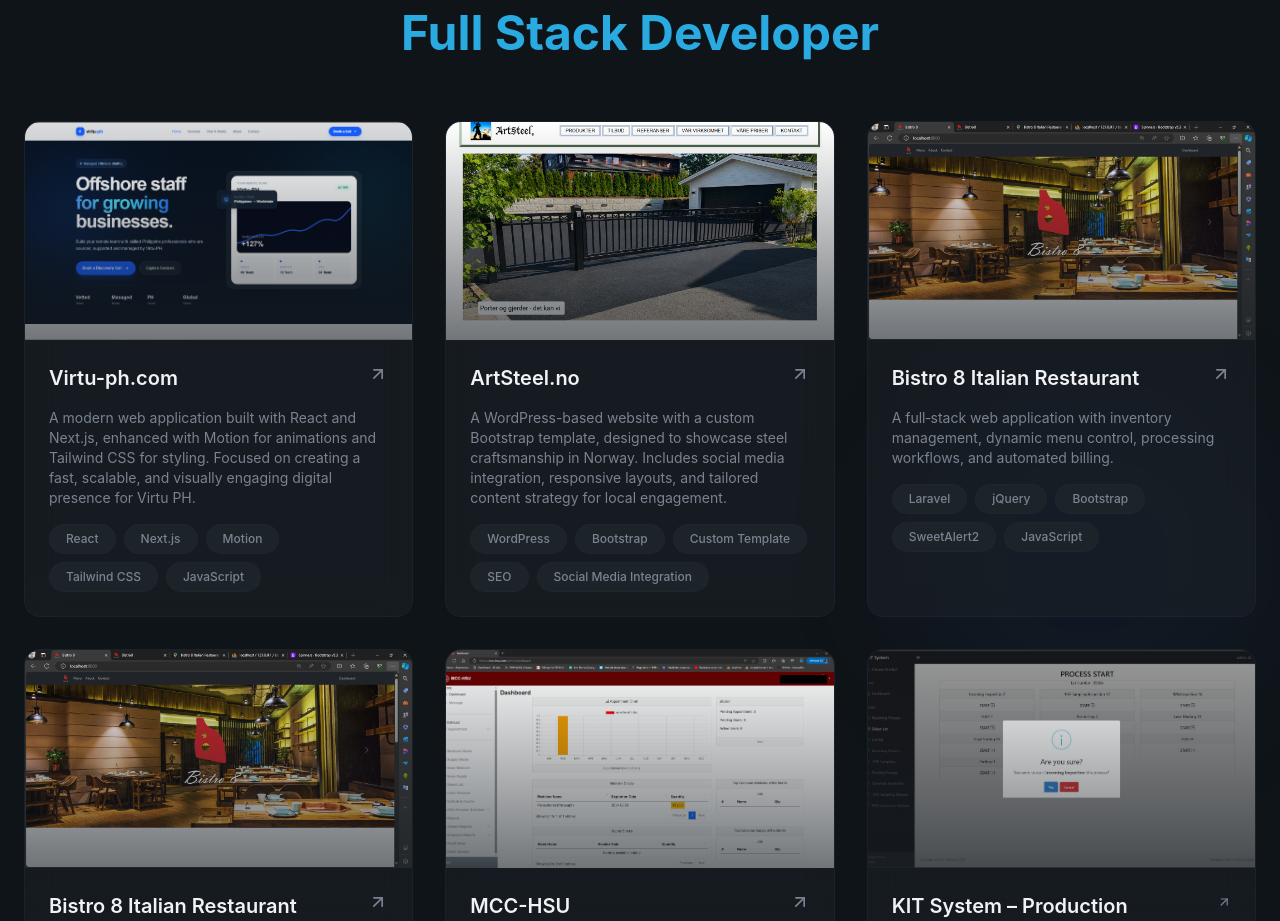
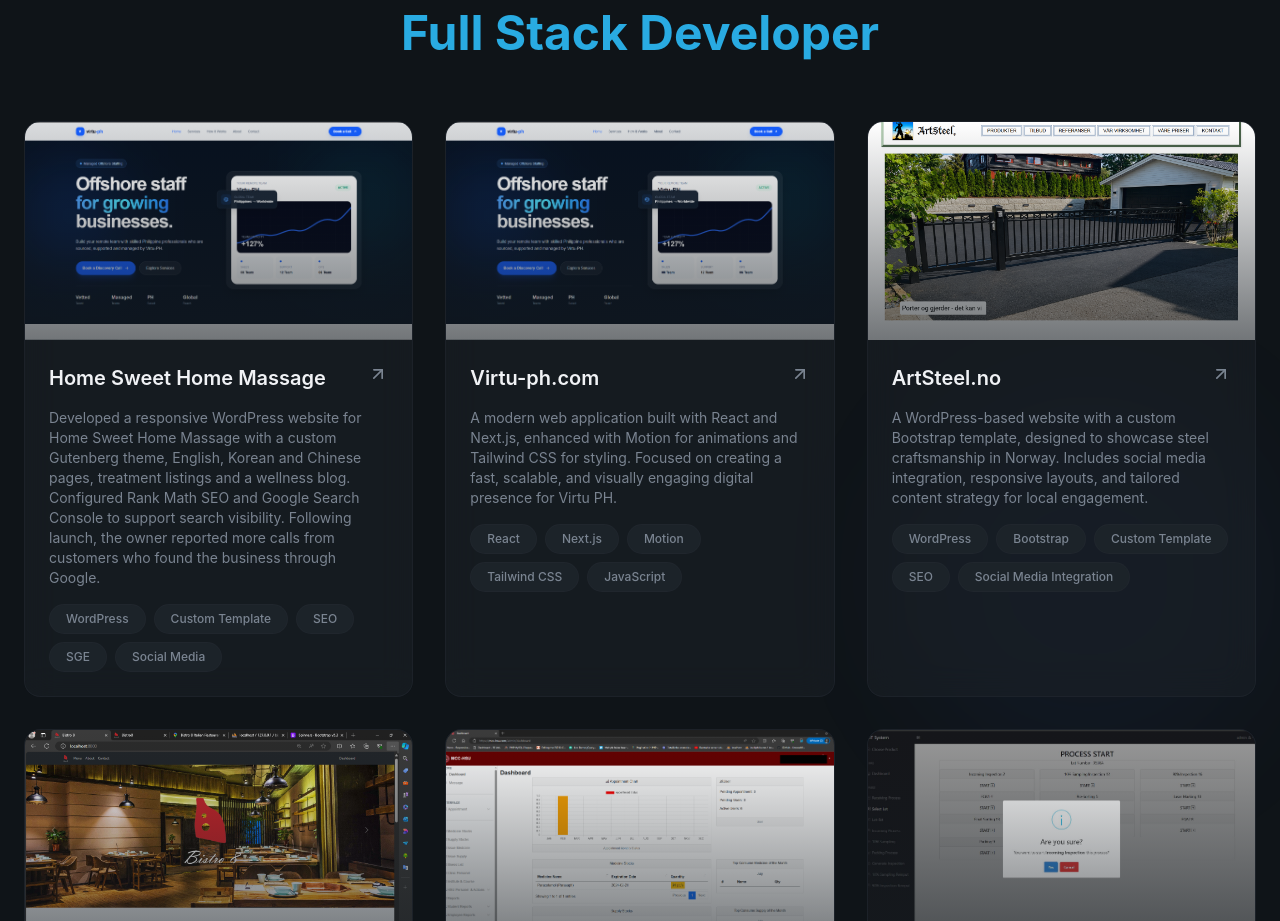
Before and after one commit to sancmarc/my-portfolio, a React (Vite) app: page / in a window 1280 px wide. Shown: the part 2700-3621 px from the top of the page. Built offline with nearby package versions, Linux system fonts and the light colour scheme.

Commit message:
Add Project Home sweet home massage ph and remove duplicate project

```diff
--- a/src/sections/Projects.jsx
+++ b/src/sections/Projects.jsx
@@ -2,6 +2,19 @@
 import { AnimatedBorderButton } from "../components/AnimatedBorderButton";
 import { SlSocialGithub } from "react-icons/sl";
 const projectsDev = [
+  {
+    title: "Home Sweet Home Massage",
+    description:
+      "Developed a responsive WordPress website for Home Sweet Home Massage with a custom Gutenberg theme, English, Korean and Chinese pages, treatment listings and a wellness blog. Configured Rank Math SEO and Google Search Console to support search visibility. Following launch, the owner reported more calls from customers who found the business through Google.",
+    image: "/img/virtu/virtu-ph.png",
+    tags: ["WordPress",
+      "Custom Template",
+      "SEO",
+      "SGE",
+      "Social Media"],
+    link: "https://virtu-ph.com",
+    github: "#",
+  },
   {
     title: "Virtu-ph.com",
     description:
@@ -25,15 +38,6 @@
     ],
     link: "https://artsteel.no",
     github: "#",
-  },
-  {
-    title: "Bistro 8 Italian Restaurant",
-    description:
-      "A full‑stack web application with inventory management, dynamic menu control, processing workflows, and automated billing.",
-    image: "/img/bistro8/bistro8-top-image.jpg",
-    tags: ["Laravel", "jQuery", "Bootstrap", "SweetAlert2", "JavaScript"],
-    link: "#",
-    github: "https://github.com/sancmarc/BISTRO8",
   },
   {
     title: "Bistro 8 Italian Restaurant",
```
